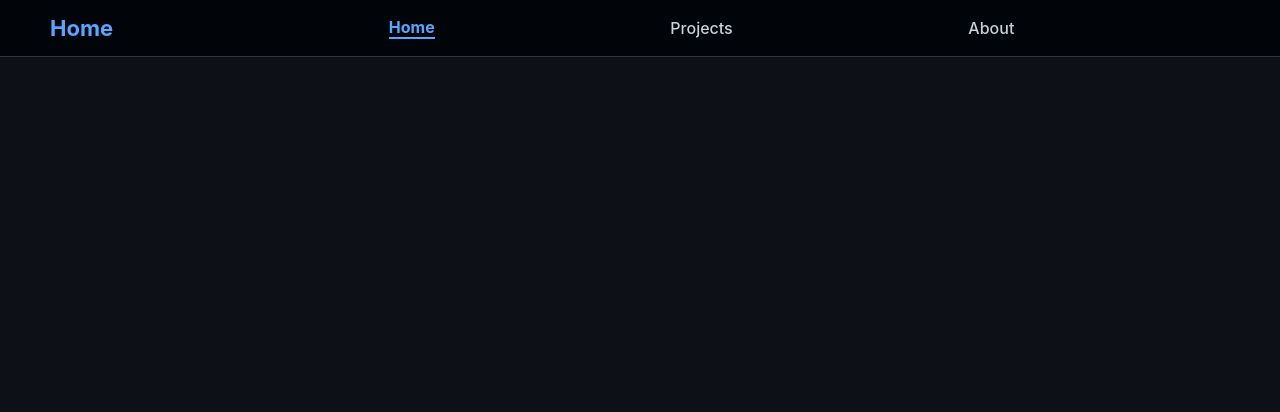
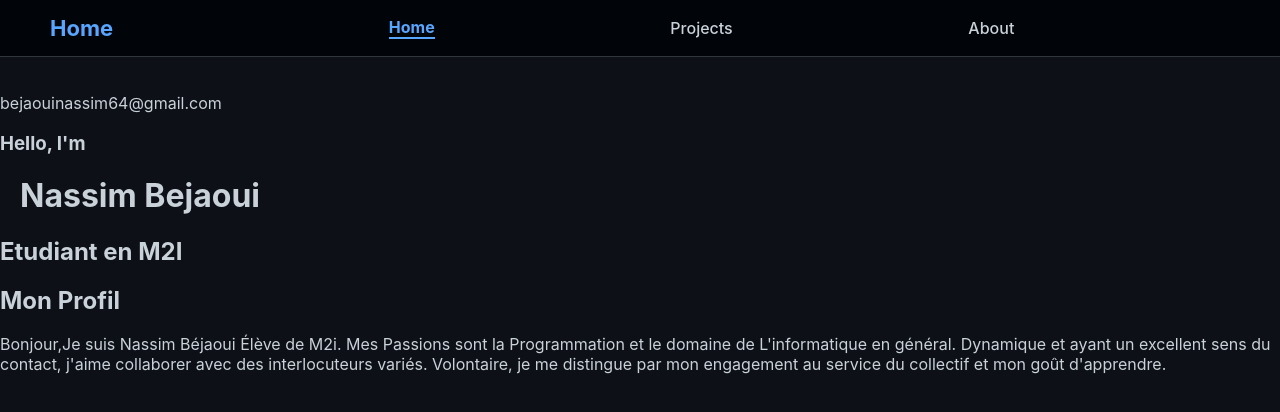
Before and after one commit to UssoPalain/Portfolio, a React (Vite) app: page / in a window 1280 px wide. Shown: the top 412 px of the page. Built offline with nearby package versions, Linux system fonts and the light colour scheme.

Commit message:
onRessaye

```diff
--- a/src/pages/Home.jsx
+++ b/src/pages/Home.jsx
@@ -15,15 +15,15 @@ function Home() {
       </div>
 
       <img href="/130-Bejaoui Nassim-2.jpg"></img>
-
-
-
-
-
-
-
-
-
+      <p>bejaouinassim64@gmail.com</p>
+      <h3>Hello, I'm</h3>
+      <h1>Nassim Bejaoui</h1>
+      <h2>Etudiant en M2I</h2>
+      <h2>Mon Profil</h2>
+      <p>Bonjour,Je suis Nassim Béjaoui Élève de M2i.
+        Mes Passions sont la Programmation et le domaine de L'informatique en général.
+        Dynamique et ayant un excellent sens du contact, j'aime collaborer avec des interlocuteurs variés.
+        Volontaire, je me distingue par mon engagement au service du collectif et mon goût d'apprendre.</p>
     </div>
   )
 }
```
